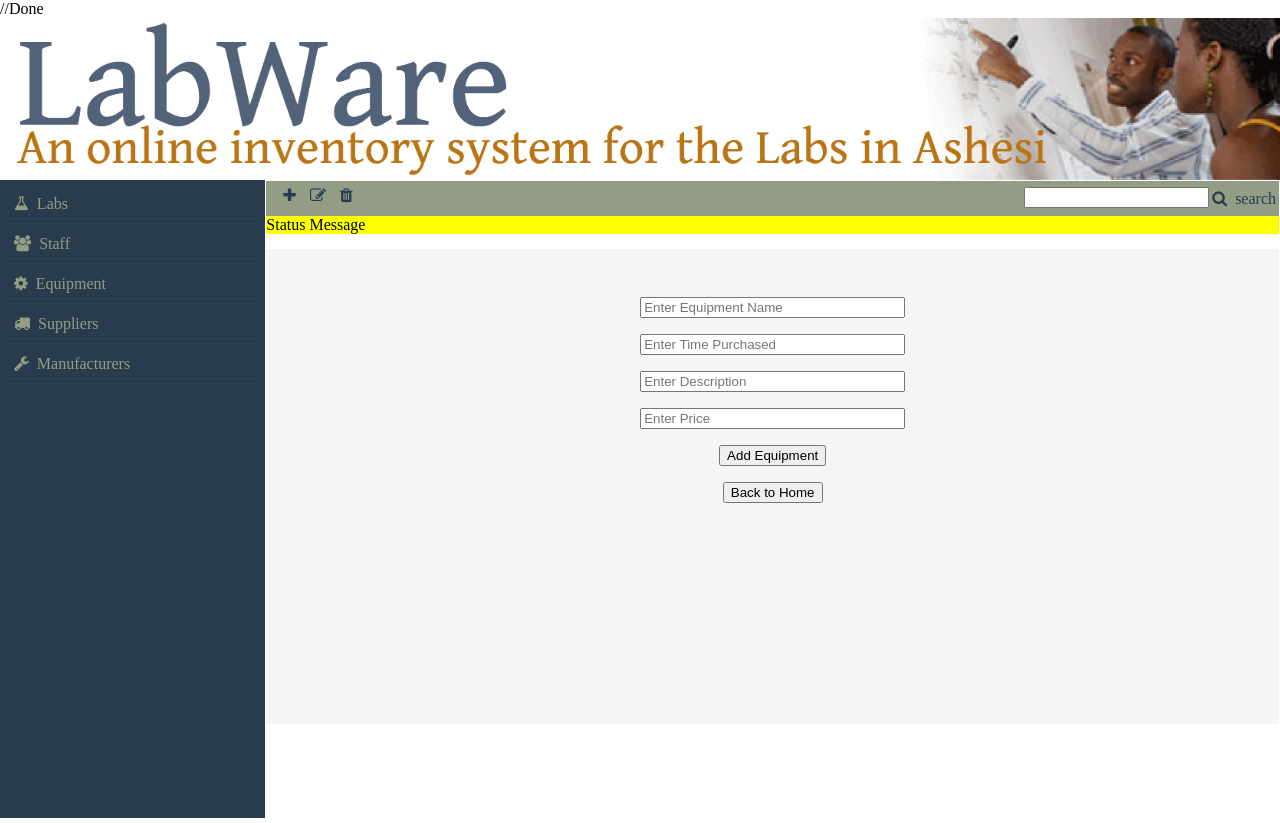
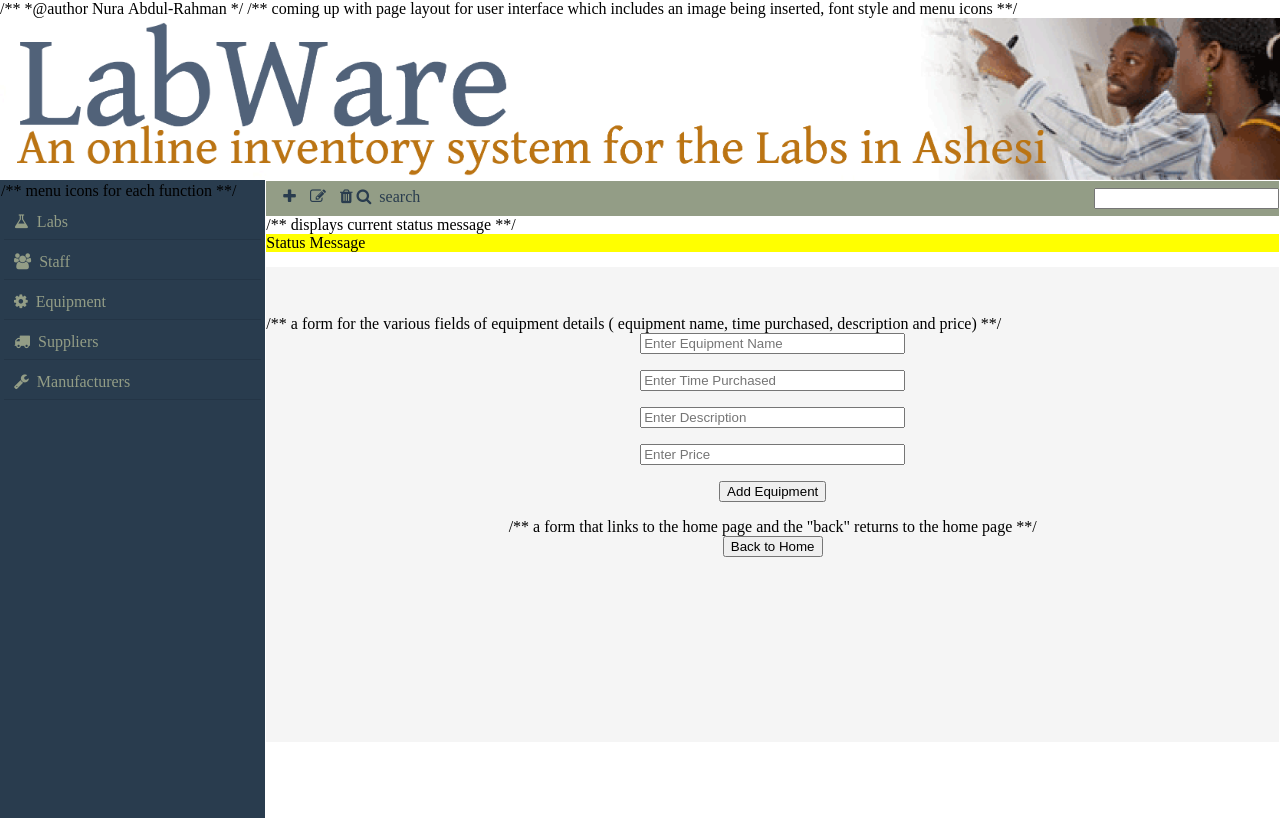
Before and after one commit to michaelannor/engineering-inventory, a PHP site: page /addEquipment.php in a window 1280 px wide. Run offline with PHP 8.4, Linux system fonts and the light colour scheme.

Commit message:
addEquipment

```diff
--- a/project-group/addEquipment.php
+++ b/project-group/addEquipment.php
@@ -1,4 +1,7 @@
 	<html>
+	/**
+	*@author Nura Abdul-Rahman <nuraabd4@gmail.com>
+	*/
 	<head>
 	<title>Index</title>
 	<link rel="stylesheet" href="css/style.css">
@@ -9,15 +12,20 @@
 
         <script  src="jquery-2.1.3.js"> </script>
 	<script type="text/javascript">
-
+	/**
+        *@method int getData (data)
+        *@param  int data data information
+        **/
 	function getData(data){
 		$("#divData").load("equipment_view_index.php?id="+data);
 	}
 	</script>
 	</head>
+	/** coming up with page layout for user interface which includes an image
+	 being inserted, font style and menu icons
+	**/
+	<body>
 
-<body>
-//Done
 	<table id="pagelayout" align="center"               >
 			<tr>
 				<td colspan="2" id="pageheader">
@@ -26,7 +34,7 @@
        <img src="css/ashesi_banner_2011.png" width="100%" height="auto">
 
 	<!--    <i class="fa fa-home">&nbsp; </i><i  class="fa" ><b>Inventory</b></i>-->
-                    </div>   				</td>
+        </div>  </td>
 			</tr>
 
 
@@ -41,6 +49,8 @@
                         </i>
 	-->
 
+        /** menu icons for each function
+	**/
 
         <a href="view_index.php"><div class="menu"><i class="fa fa-flask">&nbsp; Labs</i></div></a>
         <a href="searchStaff.php"><div class="menu"><i class="fa fa-group">&nbsp; Staff</i></div></a>
@@ -55,12 +65,13 @@
        <span class="menuitem" ><i class="fa fa-navicons">&nbsp;</i></span>
        <span class="menuitem" ><i class="fa fa-plus">&nbsp; </i></span>
        <span class="menuitem" ><i class="fa fa-edit">&nbsp; </i></span>
-                                    <span class="menuitem" ><i class="fa fa-trash">&nbsp; </i></span>
+       <span class="menuitem" ><i class="fa fa-trash">&nbsp; </i></sp
        <span class="menuitem" id="searcher"><i class="fa fa-search">&nbsp; search</i></span>
        <input type="text" id="txtSearch" class="searcher"/>
 
         </div>
-
+	/** displays current status message
+	**/
 	<div id="divStatus" class="status">
 	Status Message
 
@@ -72,6 +83,9 @@
 	<br><br>
 	<form method="get" action="addEquipment.php">
 	<br>
+	/** a form for the various fields of equipment details ( equipment name,
+	time purchased, description and price)
+	**/
 	<center><div><input type="text" name="nm" placeholder="Enter Equipment Name" size="30" required></div><br>
 	<center><div><input type="text" name="tp" placeholder="Enter Time Purchased" size="30" required></div><br>
 	<center><div><input type="text" name="dc" placeholder="Enter Description" size="30" required></div><br>
@@ -79,13 +93,20 @@
 	<div><input type="submit" name="submit" value="Add Equipment"></div><br></center>
 	</form>
 	<?php
+	/** includes equipment class to make use of add equipment function
+	**/
 	if(isset($_REQUEST['nm'])){
 	include_once("equipment.php");
+	/** creates an object of equipment class
+	**/
 	$obj=new equipment();
 	$name=$_REQUEST['nm'];
 	$time_purchased=$_REQUEST['tp'];
 	$description=$_REQUEST['dc'];
 	$price=$_REQUEST['pr'];
+	/** check for successfull addition of an equipment onto the
+           database. If no an error message is return else gives a success message
+	**/
 	if(!$obj->add_equipment($name,$time_purchased,$description,$price)){
 		echo "Error adding";
 	}
@@ -94,6 +115,8 @@ if(isset($_REQUEST['nm'])){
 	}
 	}
 	?>
+	/** a form that links to the home page and the "back" returns to the home page
+	**/
 	<form action="equipment_view_index.php"><input type="submit" value ="Back to Home">
 	<div style=height:15px>
 	</div>
```
Lines whose indentation alone changed are shown as unchanged.
